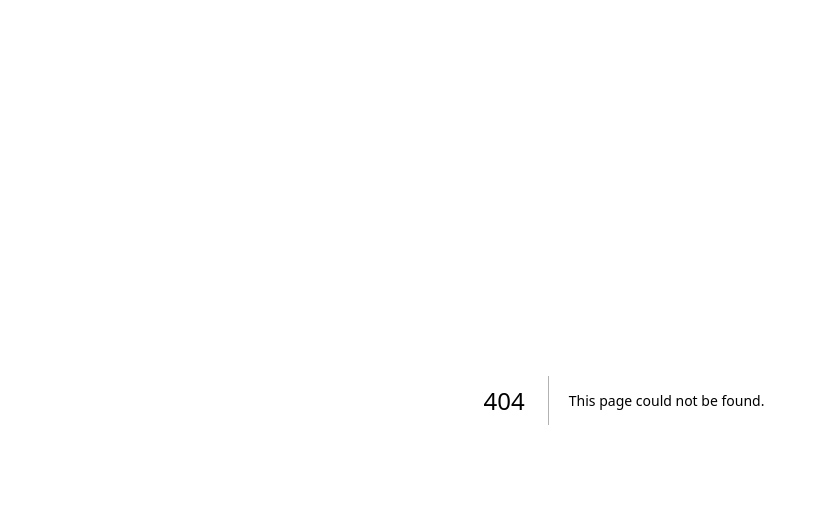
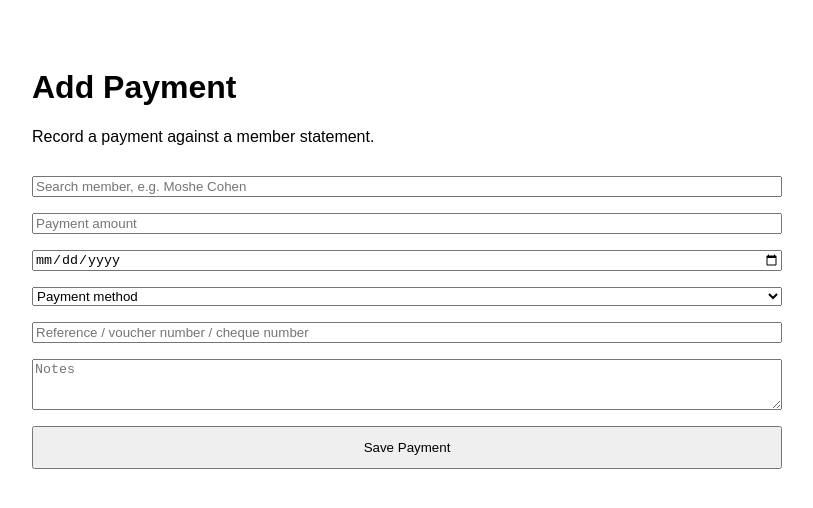
Before and after one commit to gersonberger-lab/shul-membership-portal, a Next.js app: page /payments/new in a window 1280 px wide. Before the commit this address had no page. Shown: the top 508 px of the page, without its empty margins (16-829 px from the left). Built offline with nearby package versions, Linux system fonts and the light colour scheme.

Commit message:
Create page.tsx

```diff
--- /dev/null
+++ b/app/payments/new/page.tsx
@@ -0,0 +1,45 @@
+const paymentMethods = [
+  "Cash",
+  "Cheque",
+  "Bank Transfer",
+  "Card",
+  "Direct Debit",
+  "Standing Order",
+  "AAC Voucher",
+  "Tevini Voucher",
+  "Other Charity Voucher",
+];
+
+export default function NewPaymentPage() {
+  return (
+    <main style={{ padding: "40px", fontFamily: "Arial, sans-serif", maxWidth: "750px" }}>
+      <h1>Add Payment</h1>
+      <p>Record a payment against a member statement.</p>
+
+      <form style={{ display: "grid", gap: "16px", marginTop: "30px" }}>
+        <input placeholder="Search member, e.g. Moshe Cohen" />
+
+        <input placeholder="Payment amount" type="number" step="0.01" />
+
+        <input placeholder="Payment date" type="date" />
+
+        <select defaultValue="">
+          <option value="" disabled>
+            Payment method
+          </option>
+          {paymentMethods.map((method) => (
+            <option key={method}>{method}</option>
+          ))}
+        </select>
+
+        <input placeholder="Reference / voucher number / cheque number" />
+
+        <textarea placeholder="Notes" rows={3} />
+
+        <button type="submit" style={{ padding: "12px 18px" }}>
+          Save Payment
+        </button>
+      </form>
+    </main>
+  );
+}
```
